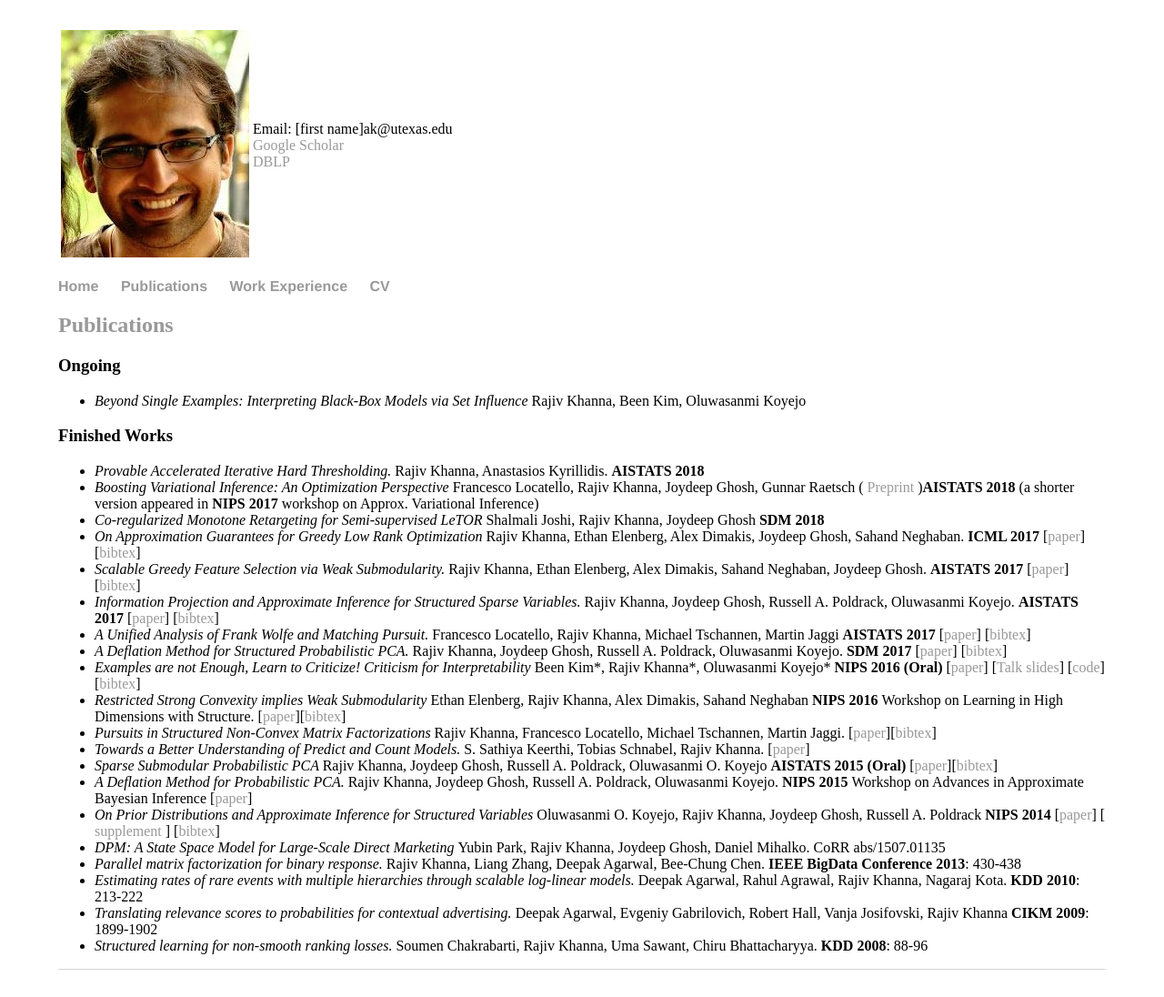
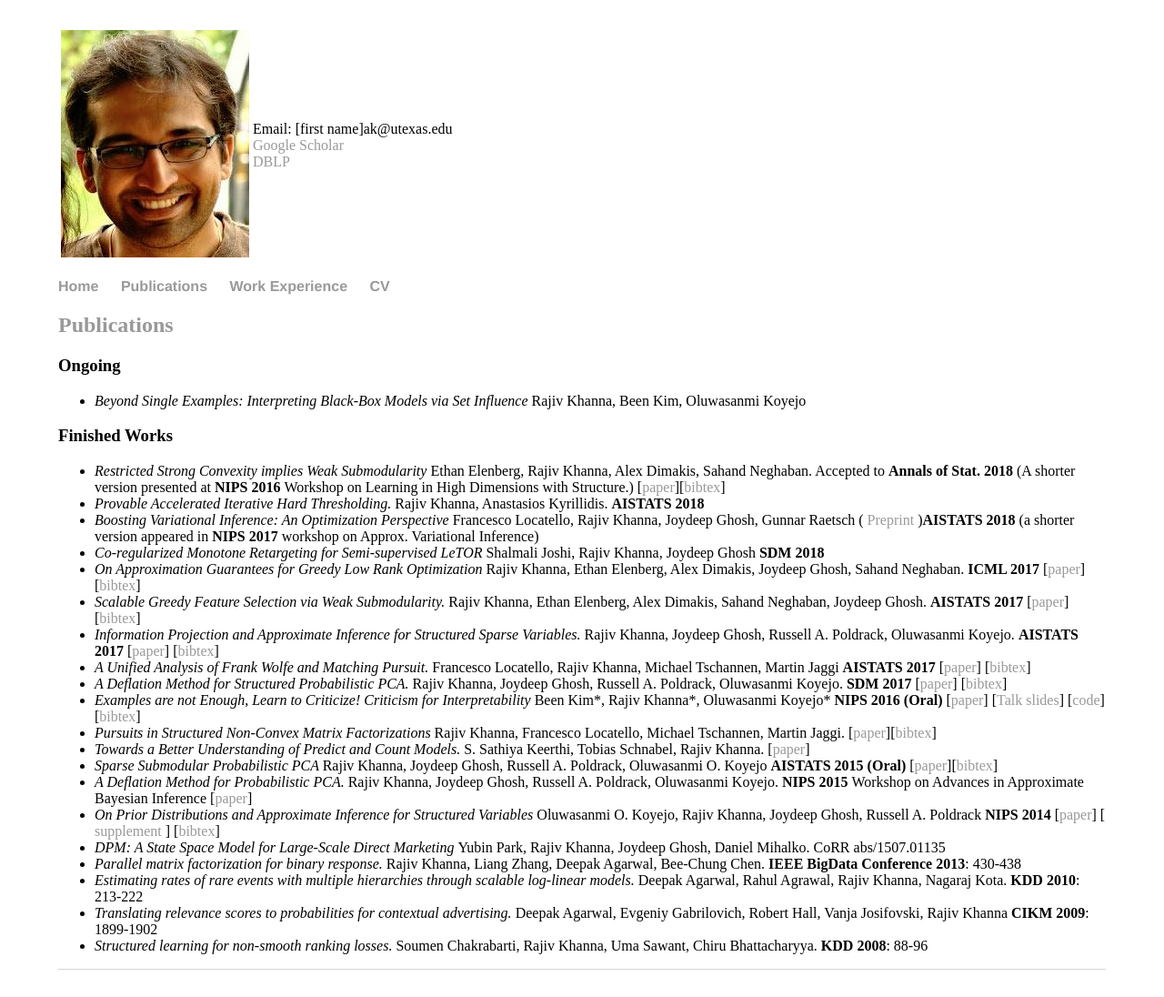
Before and after one commit to rjvak7/rjvak7.github.io, a Jekyll site: the page built from pubs.html, in a window 1280 px wide. Shown: the whole page at 91% size. Built offline with Jekyll 4.4.1, drawn with Linux system fonts in a browser that asks for light colours; part of the change alters nothing that is shown.

Commit message:
update pubs

```diff
--- a/pubs.html
+++ b/pubs.html
@@ -13,6 +13,16 @@ title: Rajiv Khanna -- Publications
 <h3> Finished Works </h3>
 
 <ul>
+
+<li> <i> Restricted Strong Convexity implies Weak Submodularity </i> Ethan Elenberg, Rajiv Khanna, Alex Dimakis, Sahand Neghaban. Accepted to <b> Annals of Stat. 2018 </b> (A shorter version presented at <b> NIPS 2016 </b>  Workshop on Learning in High Dimensions with Structure.) [<a href="https://arxiv.org/abs/1612.00804">paper</a>][<a href = javascript:showhide('rscbib')>bibtex</a>]  <div id ="rscbib" style="display:none">
+@ARTICLE{Elenberg:2016rsc, <br>
+   author = { {Elenberg}, Ethan and {Khanna}, Rajiv and {Dimakis}, Alexandros and {Negahban}, Sahand}, <br>
+    title = {Restricted Strong Convexity Implies Weak Submodularity}, <br>
+  journal = {Annals of Statistics}, <br>
+     year = 2018, <br>
+    month = Jan, <br>
+} </div> </li>
+
 <li> <i>Provable Accelerated Iterative Hard Thresholding.</i> Rajiv Khanna, Anastasios Kyrillidis. <b> AISTATS 2018 </b> </li>
 <li> <i> Boosting Variational Inference: An Optimization Perspective </i> Francesco Locatello, Rajiv Khanna, Joydeep Ghosh, Gunnar Raetsch (<a href="https://arxiv.org/abs/1708.01733"> Preprint  </a>)<b>AISTATS 2018 </b> (a shorter version appeared in <b>NIPS 2017</b> workshop on Approx. Variational Inference)</li>
 <li> <i>Co-regularized Monotone Retargeting for Semi-supervised LeTOR</i> Shalmali Joshi, Rajiv Khanna, Joydeep Ghosh <b> SDM 2018 </b> </li>
@@ -64,14 +74,6 @@ year = 2017 <br>
   booktitle={Advances in Neural Information Processing Systems},<br>
   year={2016} <br>
 }</div>  </li>
-<li> <i> Restricted Strong Convexity implies Weak Submodularity </i> Ethan Elenberg, Rajiv Khanna, Alex Dimakis, Sahand Neghaban <b> NIPS 2016 </b> Workshop on Learning in High Dimensions with Structure. [<a href="https://arxiv.org/abs/1612.00804">paper</a>][<a href = javascript:showhide('rscbib')>bibtex</a>]  <div id ="rscbib" style="display:none">
-@ARTICLE{Elenberg:2016rsc, <br>
-   author = { {Elenberg}, Ethan and {Khanna}, Rajiv and {Dimakis}, Alexandros and {Negahban}, Sahand}, <br>
-    title = {Restricted Strong Convexity Implies Weak Submodularity}, <br>
-  journal = {Proc. NIPS Workshop on Learning in High Dimensions with Structure}, <br>
-     year = 2016, <br>
-    month = dec, <br>
-} </div> </li>
 <li> <i> Pursuits in Structured Non-Convex Matrix Factorizations </i> Rajiv Khanna, Francesco Locatello, Michael Tschannen, Martin Jaggi. [<a href="https://arxiv.org/abs/1602.04208">paper</a>][<a href = javascript:showhide('pursuitsbib')>bibtex</a>]  <div id ="pursuitsbib" style="display:none">
 @article{khanna:2016pursuits,<br>
   author       = {Rajiv Khanna AND Francesco Locatello AND Michael Tschannen AND Martin Jaggi}, <br>
```
